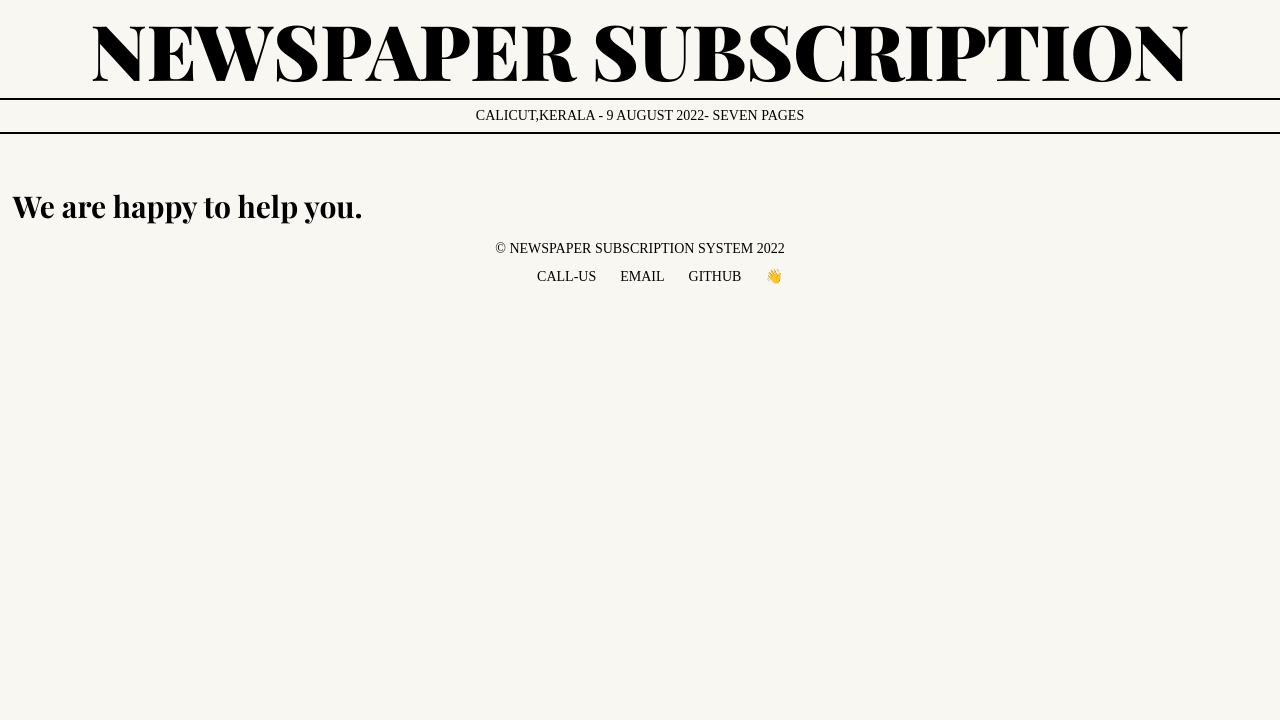
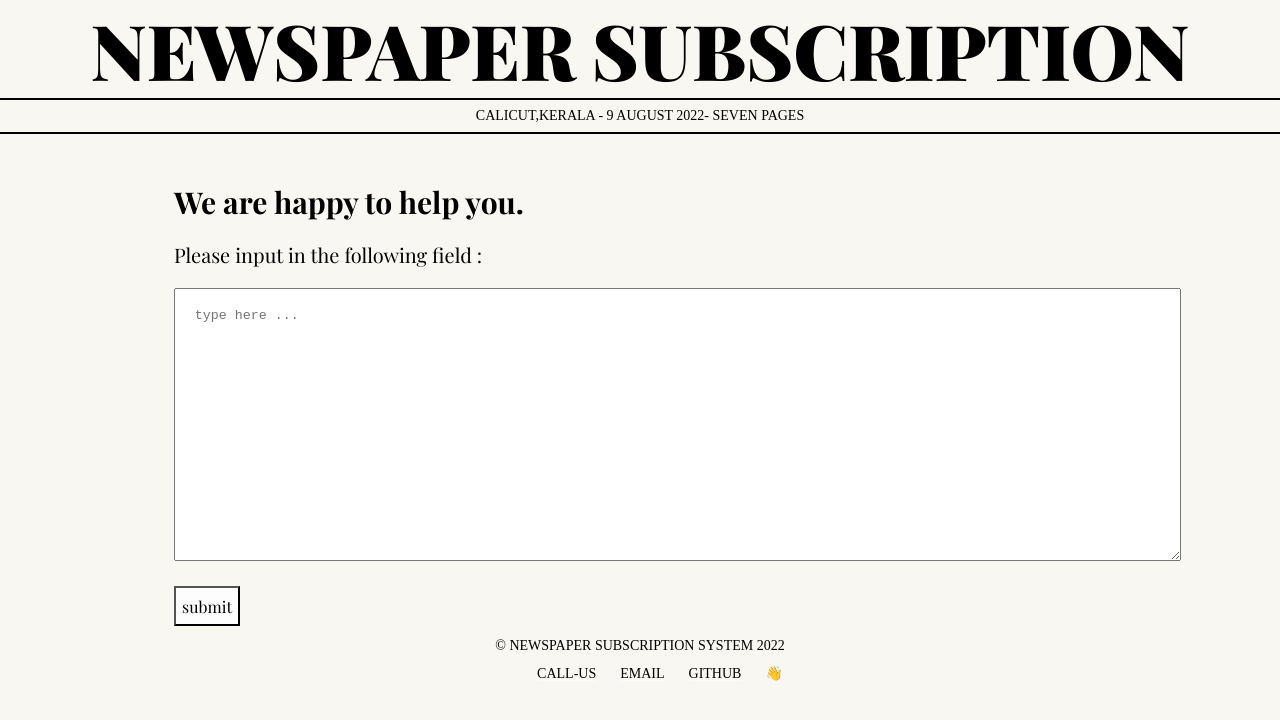
Before and after one commit to hishamduke/news, a Next.js app: page /support in a window 1280 px wide. Shown: the top 720 px of the page. Built offline with nearby package versions, Linux system fonts and the light colour scheme; no server answers; a web font is replaced by a local one.

Commit message:
Text area to support

```diff
--- a/components/support.js
+++ b/components/support.js
@@ -1,18 +1,32 @@
-import Link from "next/link";
-import Breaking from "./breaking";
+import styles from "../styles/Support.module.css";
 export default function Support() {
+  let date = new Date();
+  function handlesubmit(e) {
+    e.preventDefault();
+    console.log(e);
+  }
   return (
     <>
-      <div className="collumns">
-        <div className="dashboard">
-          <br />
+      <br />
+      <div className={styles.supportCont}>
+        <form
+          className={styles.form}
+          onSubmit={(e) => {
+            handlesubmit(e);
+          }}
+        >
+          <h2 className={"formhead"}>We are happy to help you.</h2>
+          <p>Please input in the following field :</p>
 
-          <form>
-            <h2 className={"formhead"}>We are happy to help you.</h2>
-          </form>
-        </div>
-        {/* <Breaking /> */}
+          <textarea
+            placeholder="type here ..."
+            className={styles.textarea1}
+          ></textarea>
+          <p></p>
+          <button> submit</button>
+        </form>
       </div>
+      <br />
     </>
   );
 }
--- /dev/null
+++ b/styles/Support.module.css
@@ -0,0 +1,20 @@
+.textarea1 {
+  width: 100%;
+  height: 250px;
+  /* background-color: yellow; */
+  padding-left: 2%;
+  padding-top: 2%;
+}
+.form {
+  /* background-color: aqua; */
+  width: 80%;
+}
+.supportCont {
+  display: flex;
+  padding-left: 4%;
+  /* width: 100%; */
+  /* background-color: violet; */
+  align-content: center;
+  justify-content: center;
+  align-items: center;
+}
--- a/styles/globals.css
+++ b/styles/globals.css
@@ -72,10 +72,11 @@ button {
   font-size: 2vh;
   /* padding: 2%; */
   font-family: "Playfair Display", serif;
-  background-color: #f9f7f1;
-  border-color: black;
-  border-radius: 0%;
-  margin-right: 1vh;
+  background-color: rgb(253, 253, 253);
+  color: #000;
+  /* border-color: rgb(83, 83, 83); */
+  /* border-radius: 0%; */
+  /* margin-right: 1vh; */
   cursor: pointer;
   /* height: 10%;
   width: ; */
```
Also changed, not shown: 1 other file (tests, documents, lock files or other folders).
